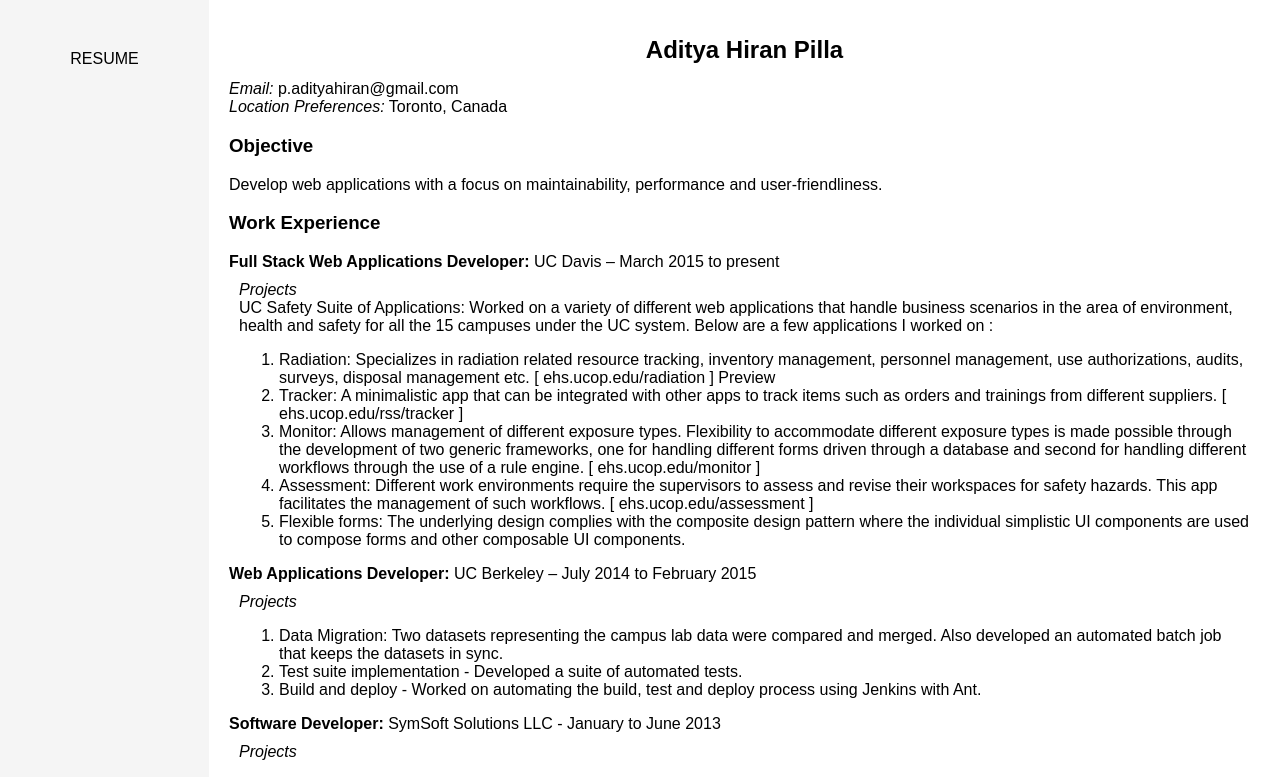
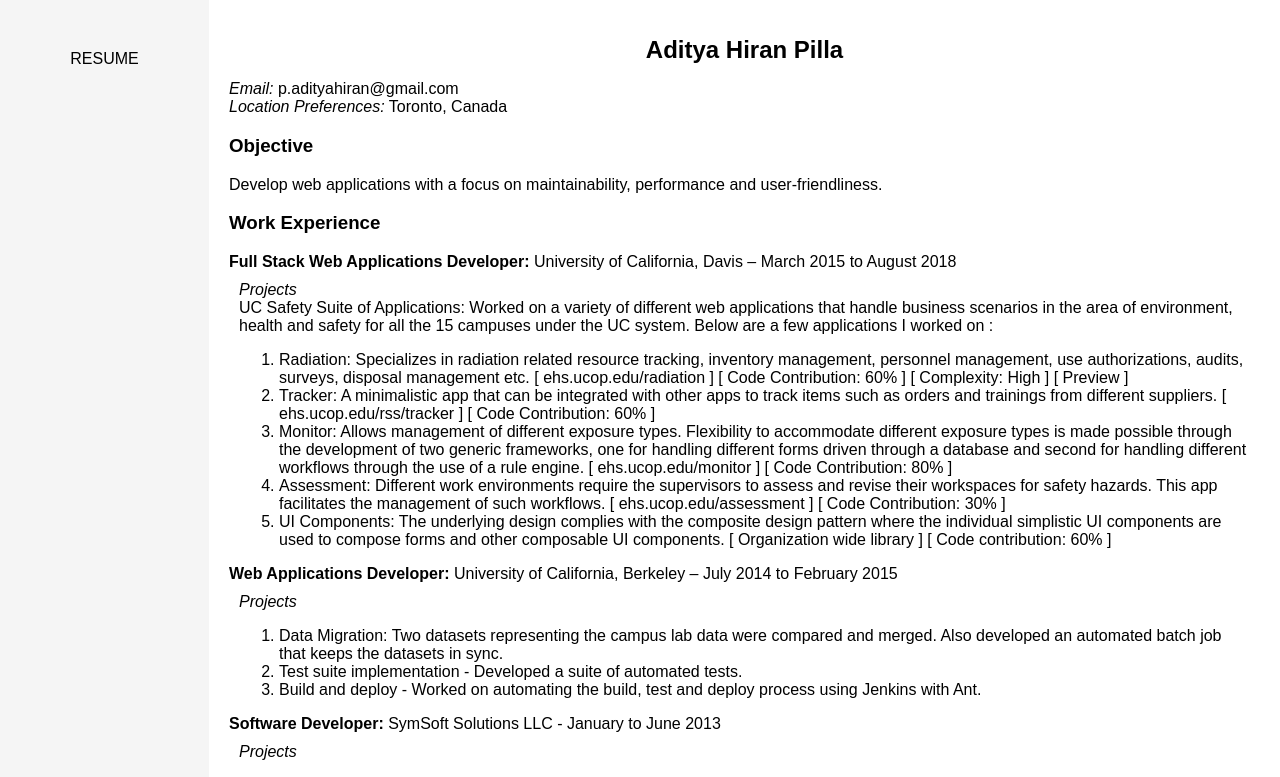
Before and after one commit to adityahiran/portfolio, a React (Create React App) app: page / in a window 1280 px wide. Shown: the top 777 px of the page. Built offline with nearby package versions, Linux system fonts and the light colour scheme.

Commit message:
refactor(resume): Split projects into their individual components

```diff
--- /dev/null
+++ b/src/Assessment.js
@@ -0,0 +1,13 @@
+import React from 'react';
+
+export class Assessment extends React.Component {
+  render() {
+    return (
+      <li>
+        <span>
+          Assessment: Different work environments require the supervisors to assess and revise their workspaces for safety hazards. This app facilitates the management of such workflows. [ ehs.ucop.edu/assessment ] [ Code Contribution: 30% ]
+        </span>
+      </li>
+    );
+  }
+}
--- /dev/null
+++ b/src/Monitor.js
@@ -0,0 +1,13 @@
+import React from 'react';
+
+export class Monitor extends React.Component {
+  render() {
+    return (
+      <li>
+        <span>
+        Monitor: Allows management of different exposure types. Flexibility to accommodate different exposure types is made possible through the development of two generic frameworks, one for handling different forms driven through a database and second for handling different workflows through the use of a rule engine. [ ehs.ucop.edu/monitor ] [ Code Contribution: 80% ]
+        </span>
+      </li>
+    );
+  }
+}
--- a/src/Radiation.js
+++ b/src/Radiation.js
@@ -14,12 +14,13 @@
       <li>
         <span>
           Radiation: Specializes in radiation related resource tracking, inventory management, personnel management, use authorizations, audits,
-          surveys, disposal management etc. [ ehs.ucop.edu/radiation ]
-          {!this.state.showPreview && (<a onClick={() => this.setState({ showPreview: true })}> Preview</a>)}
+          surveys, disposal management etc. [ ehs.ucop.edu/radiation ] [ Code Contribution: 60% ] [ Complexity: High ]
+          {!this.state.showPreview && (<a style={{ cursor: 'pointer' }} onClick={() => this.setState({ showPreview: true })}> [ Preview ]</a>)}
           {this.state.showPreview && (
             <div>
               <hr style={{ margin: 0 }} />
               <RadiationPreview />
+              <a style={{ cursor: 'pointer' }} onClick={() => this.setState({ showPreview: false })}>[ Hide Preview ]</a>
               <hr />
             </div>
           )}
--- a/src/Resume.js
+++ b/src/Resume.js
@@ -1,6 +1,10 @@
 import React from 'react';
 
 import { Radiation } from './Radiation';
+import { Tracker } from './Tracker';
+import { Monitor } from './Monitor';
+import { Assessment } from './Assessment';
+import { UIComponents } from './UIComponents';
 
 export class Resume extends React.Component {
   render() {
@@ -19,7 +23,7 @@
 
         <h3>Work Experience</h3>
 
-        <div><strong>Full Stack Web Applications Developer:</strong> UC Davis – March 2015 to present</div>
+        <div><strong>Full Stack Web Applications Developer:</strong> University of California, Davis – March 2015 to August 2018</div>
 
         <div className="m10px">
           <i>Projects</i>
@@ -31,23 +35,15 @@
           <div>
             <ol>
               <Radiation />
-              <li>
-                Tracker: A minimalistic app that can be integrated with other apps to track items such as orders and trainings from different suppliers. [ ehs.ucop.edu/rss/tracker ]
-              </li>
-              <li>
-                Monitor: Allows management of different exposure types. Flexibility to accommodate different exposure types is made possible through the development of two generic frameworks, one for handling different forms driven through a database and second for handling different workflows through the use of a rule engine. [ ehs.ucop.edu/monitor ]
-              </li>
-              <li>
-                Assessment: Different work environments require the supervisors to assess and revise their workspaces for safety hazards. This app facilitates the management of such workflows. [ ehs.ucop.edu/assessment ]
-              </li>
-              <li>
-                Flexible forms: The underlying design complies with the composite design pattern where the individual simplistic UI components are used to compose forms and other composable UI components.
-              </li>
+              <Tracker />
+              <Monitor />
+              <Assessment />
+              <UIComponents />
             </ol>
           </div>
         </div>
 
-        <div><strong>Web Applications Developer:</strong> UC Berkeley – July 2014 to February 2015</div>
+        <div><strong>Web Applications Developer:</strong> University of California, Berkeley – July 2014 to February 2015</div>
 
         <div className="m10px">
           <i>Projects</i>
--- /dev/null
+++ b/src/Tracker.js
@@ -0,0 +1,13 @@
+import React from 'react';
+
+export class Tracker extends React.Component {
+  render() {
+    return (
+      <li>
+        <span>
+          Tracker: A minimalistic app that can be integrated with other apps to track items such as orders and trainings from different suppliers. [ ehs.ucop.edu/rss/tracker ] [ Code Contribution: 60% ]
+        </span>
+      </li>
+    );
+  }
+}
--- /dev/null
+++ b/src/UIComponents.js
@@ -0,0 +1,13 @@
+import React from 'react';
+
+export class UIComponents extends React.Component {
+  render() {
+    return (
+      <li>
+        <span>
+          UI Components: The underlying design complies with the composite design pattern where the individual simplistic UI components are used to compose forms and other composable UI components. [ Organization wide library ] [ Code contribution: 60% ]
+        </span>
+      </li>
+    );
+  }
+}
```
